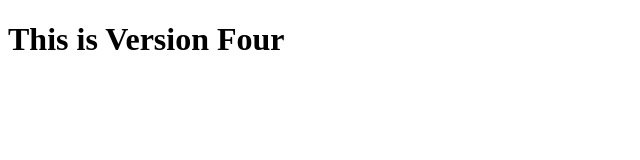
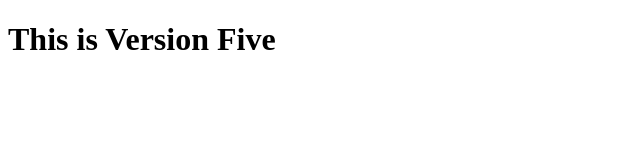
Before and after one commit to Aksa11/Myrepo, a plain HTML site: page index.html in a window 1280 px wide. Shown: the full height of the page, 0-640 px from the left. Drawn offline with Linux system fonts and the light colour scheme.

Commit message:
Five Version of File

```diff
--- a/index.html
+++ b/index.html
@@ -6,6 +6,6 @@
     <title>Document</title>
 </head>
 <body>
-    <h1>This is Version Four</h1>
+    <h1>This is Version Five</h1>
 </body>
 </html>
```
